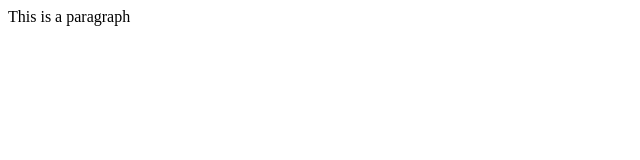
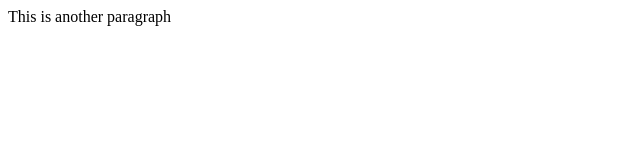
Before and after one commit to kajalpruthi30/First, a plain HTML site: page index.html in a window 1280 px wide. Shown: the full height of the page, 0-640 px from the left. Drawn offline with Linux system fonts and the light colour scheme.

Commit message:
Another update

```diff
--- a/index.html
+++ b/index.html
@@ -1 +1 @@
-<p>This is a paragraph</p>
+<p>This is another paragraph</p>
```
